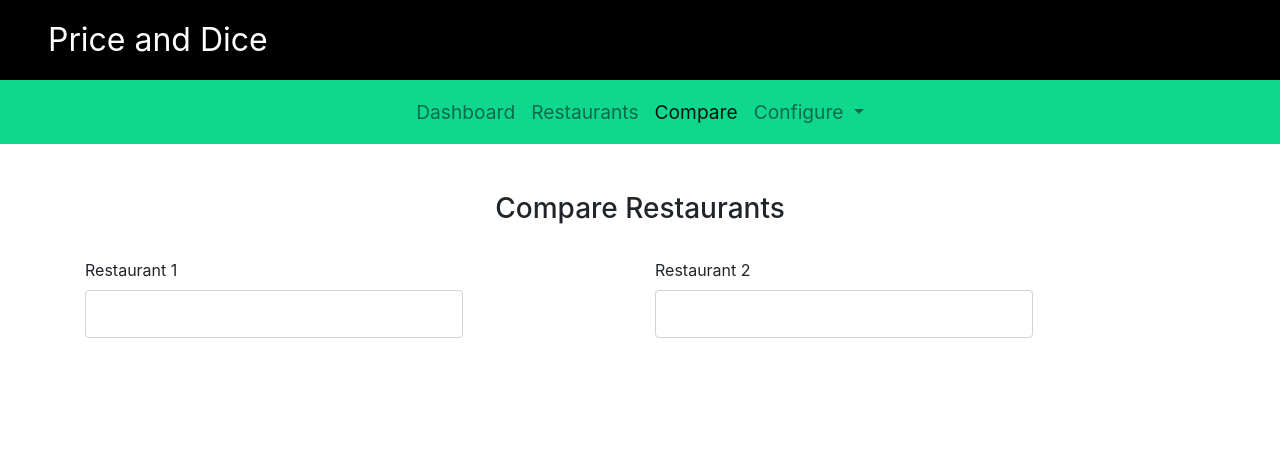
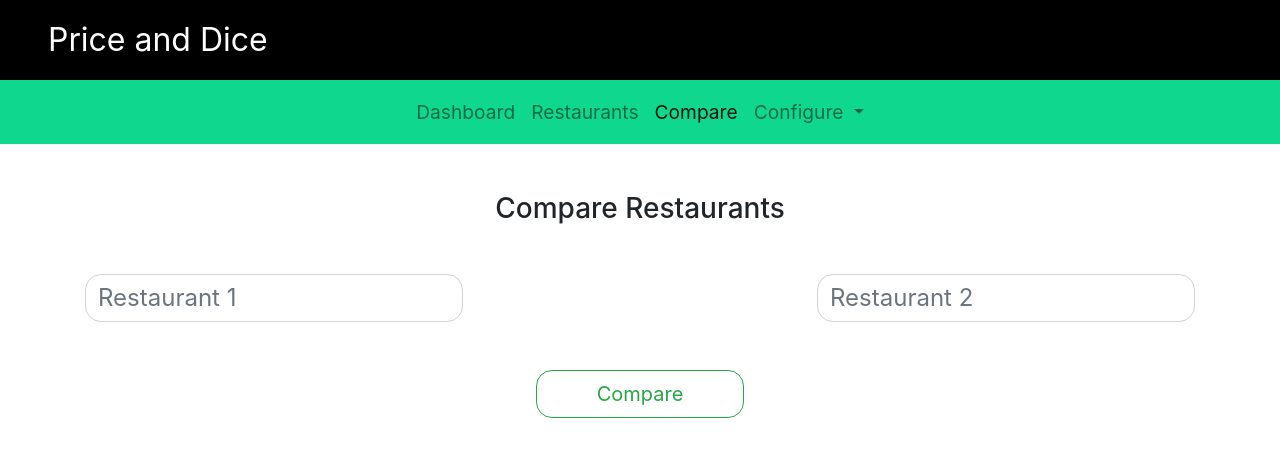
Before and after one commit to DSWhite96/Campus_Price_And_Dice, a Django app: page /campus/compare_restaurants/ in a window 1280 px wide. Shown: the top 457 px of the page. Run offline with Django 3.2, Linux system fonts and the light colour scheme; some libraries are stand-ins or nearby versions.

Commit message:
Styled compare-restaurants.html and added compare_restaurants_view

```diff
--- a/mystic_coast/campus/static/campus/style.css
+++ b/mystic_coast/campus/static/campus/style.css
@@ -14,5 +14,30 @@
 .textbox-large {
     width: 70%;
     height: 3rem;
-    font-size: 2rem;
+    font-size: 1.5rem;
 }
+
+.round-field-2 {
+    border-radius: 3rem;
+}
+
+.round-field-1 {
+    border-radius: 1rem;
+}
+
+.wide-button {
+    width: 13rem;
+}
+
+.aligned-input {
+    display: inline-block !important;
+}
+
+.label-right {
+    padding-left: 10.2rem;
+}
+
+/*
+.float-right should be de-activated below a
+certain width
+*/
--- a/mystic_coast/campus/templates/campus/compare-restaurants.html
+++ b/mystic_coast/campus/templates/campus/compare-restaurants.html
@@ -11,18 +11,40 @@
     <div class="text-center">
         <h3>Compare Restaurants</h3>
     </div>
-    <br>
-    <div class="row">
-        <div class="col-lg-6">
-            <label for = "left_restaurant">Restaurant 1</label>
-            <input type="text" class="form-control textbox-large" id = "left_restaurant" name="left_restaurant">
+    <form action = "{% url 'campus:compare_restaurants_action' %}" method="GET">
+        <div class="row content-top">
+            <div class="col-lg-6">
+                <!--<label for = "left_restaurant" class="lead">Restaurant 1</label>
+                <br>-->
+                <input type="text"
+                class="form-control textbox-large round-field-1 float-left"
+                id = "left_restaurant" name="left_restaurant" placeholder = "Restaurant 1">
+            </div>
+            <div class="col-lg-6">
+                <!-- <label for = "right_restaurant" class="lead label-right">Restaurant 2</label>
+                <br>-->
+                <input type="text"
+                class="form-control textbox-large round-field-1 float-right"
+                id = "right_restaurant" name="right_restaurant" placeholder="Restaurant 2">
+            </div>
         </div>
-        <div class="col-lg-6">
-            <label for = "right_restaurant">Restaurant 2</label>
-            <input type="text" class="form-control textbox-large" id = "right_restaurant" name="right_restaurant">
+        <div class="row content-top">
+            <div class="col-lg-12">
+                <div class="text-center">
+                    <input type="submit"
+                    class="btn btn-lg wide-button btn-outline-success round-field-1"
+                    value="Compare">
+                </div>
+            </div>
         </div>
+    </form>
+    {% if first_restaurant and second_restaurant %}
+    <div class="row content-top">
+        testing?
     </div>
+    {% endif %}
 </div>
 
 
+
 {% endblock %}
--- a/mystic_coast/campus/urls.py
+++ b/mystic_coast/campus/urls.py
@@ -8,5 +8,6 @@ urlpatterns = [
     path('add_restaurant/', views.add_restaurant_page, name='add_restaurant'),
     path('restaurant_list/', views.restaurant_list, name='restaurant_list'),
     path('compare_restaurants/', views.compare_restaurants, name='compare_restaurants'),
+    path('compare_restaurants_action/', views.compare_restaurants_action, name='compare_restaurants_action'),
     path('restaurant_detail/><int:restaurant_id>/', views.restaurant_detail, name='restaurant_detail')
 ]
--- a/mystic_coast/campus/views.py
+++ b/mystic_coast/campus/views.py
@@ -15,6 +15,17 @@ def restaurant_list(request):
 
 def compare_restaurants(request):
     context = {'default_data': ''}
+    return render(request, 'campus/compare-restaurants.html', context)
+
+def compare_restaurants_action(request):
+    first_restaurant = None
+    second_restaurant = None
+
+    context = {
+        'first_restaurant': first_restaurant,
+        'second_restaurant': second_restaurant
+    }
+
     return render(request, 'campus/compare-restaurants.html', context)
 
 def restaurant_detail(request, restaurant_id):
```
